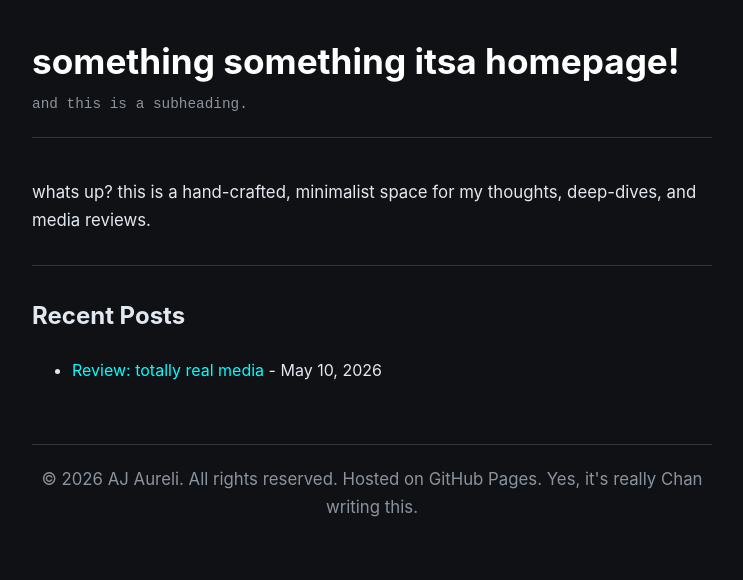
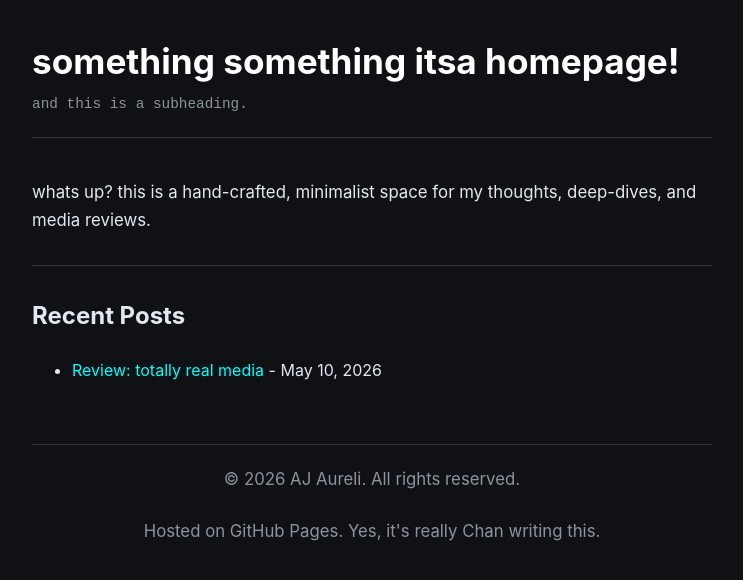
Before and after one commit to ailporf/ailporf.github.io, a Jekyll site: the page built from index.html, in a window 1280 px wide. Shown: the top 580 px of the page, without its empty margins (268-1011 px from the left). Built offline with Jekyll 4.4.1, drawn with Linux system fonts in a browser that asks for light colours.

```diff
--- a/index.html
+++ b/index.html
@@ -32,7 +32,8 @@
             </ul>
         </main>
         <footer>
-            <p>&copy; {{ "now" | date: "%Y" }} AJ Aureli. All rights reserved. Hosted on GitHub Pages. Yes, it's really Chan writing this.</p>
+            <p>&copy; {{ "now" | date: "%Y" }} AJ Aureli. All rights reserved.</p>
+            <p>Hosted on GitHub Pages. Yes, it's really Chan writing this.</p>
         </footer>
     </div>
 </body>
```
